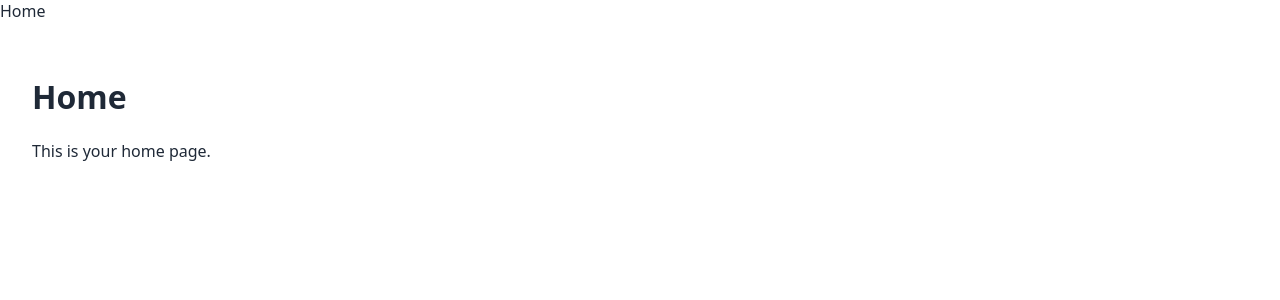
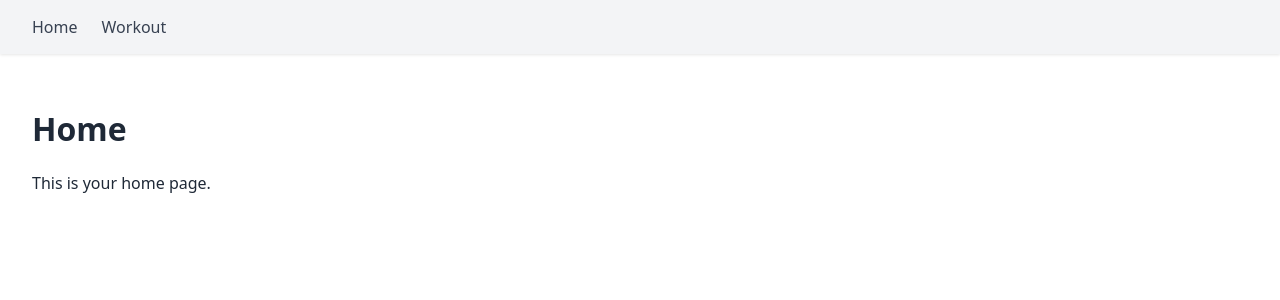
Before and after one commit to blueweriy/volleyball-ai-website, a React (Vite) app: page / in a window 1280 px wide. Shown: the top 300 px of the page. Built offline with nearby package versions, Linux system fonts and the light colour scheme.

Commit message:
Update App.jsx

```diff
--- a/src/App.jsx
+++ b/src/App.jsx
@@ -1,4 +1,3 @@
-// src/App.jsx
 import React from 'react';
 import { Routes, Route, Link, Navigate } from 'react-router-dom';
 
@@ -12,21 +11,33 @@ function Home() {
   );
 }
 
+// Minimal Workout page to test a second route
+function Workout() {
+  return (
+    <div style={{ padding: '2rem' }}>
+      <h1>Workout</h1>
+      <p>Your workout content goes here.</p>
+    </div>
+  );
+}
+
 export default function App() {
   return (
     <div>
       {/* Header/Nav */}
-      <header className="bg-gray-100 py-4 shadow">
-        <div className="max-w-6xl mx-auto px-6 flex space-x-8">
-          <Link to="/" className="text-gray-700 hover:text-gray-900">Home</Link>
-          {/* We'll add more links/routes after this test */}
-        </div>
+      <header style={{ background: '#f3f4f6', padding: '1rem 2rem', boxShadow: '0 1px 3px rgba(0,0,0,0.1)' }}>
+        <Link to="/" style={{ marginRight: '1.5rem', color: '#374151', textDecoration: 'none' }}>
+          Home
+        </Link>
+        <Link to="/workout" style={{ color: '#374151', textDecoration: 'none' }}>
+          Workout
+        </Link>
       </header>
 
-      {/* Routes */}
+      {/* Routing */}
       <Routes>
         <Route path="/" element={<Home />} />
-        {/* Catch-all to Home for now */}
+        <Route path="/workout" element={<Workout />} />
         <Route path="*" element={<Navigate to="/" replace />} />
       </Routes>
     </div>
```
